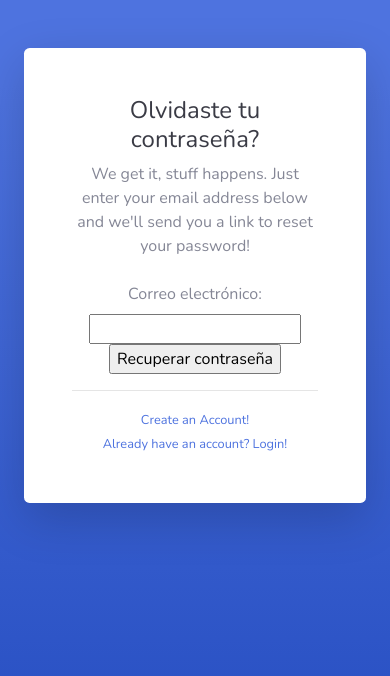
After one commit to moisesd18r19/Gold_Glamping_estesi, a Django app: page /forgot-password/ in a window 390 px wide. The commit adds this page. Shown: the top 676 px of the page. Run offline with Django 5.2, Linux system fonts and the light colour scheme; some libraries are stand-ins or nearby versions.

Commit message:
password new

```diff
--- a/Glamping_Gold/Glamping_Gold/urls.py
+++ b/Glamping_Gold/Glamping_Gold/urls.py
@@ -19,7 +19,8 @@ urlpatterns = [
     path('logout/', views.logout, name='logout'),
     path('register/', views.register, name='register'),
     path('Pdfview/<int:pk>/', Pdfview.as_view(), name='Pdfview'),
-
+    path('forgot-password/', views.recover_password, name='forgot-password'),
+    path('recuperar-contraseña/', views.recuperar_contraseña, name='recuperar_contraseña'),
 
 
 
--- a/Glamping_Gold/Glamping_Gold/views.py
+++ b/Glamping_Gold/Glamping_Gold/views.py
@@ -3,6 +3,7 @@ from django.contrib.auth import authenticate, login as auth_login, logout as aut
 from django.contrib.auth.models import User
 from django.urls import reverse_lazy
 from cabañas.models import Cabaña
+from pagos.models import Pago
 from Glamping_Gold.forms import RegisterForm
 from cliente.models import Cliente
 from django.contrib.auth.models import Group
@@ -13,6 +14,20 @@ from reservas_cabañas.models import Reserva_cabaña
 from reservas_servicios.models import Reserva_servicio
 from django.template.loader import render_to_string
 from io import BytesIO
+from django.views.generic import ListView
+from django.http import JsonResponse
+import smtplib
+from email.mime.multipart import MIMEMultipart
+from django.core.mail import EmailMessage
+from email.mime.text import MIMEText
+import random
+import string
+from django.contrib.auth.models import User
+from django.http import HttpResponse
+
+from django.contrib.auth.hashers import make_password
+from django.core.mail import EmailMessage
+from django.contrib.auth.models import User
 
 import os
 from django.conf import settings
@@ -30,6 +45,8 @@ def login(request):
 
 def register(request):
     return render (request, 'register.html')
+
+
 
 def landing(request):
     cabañas_lan = Cabaña.objects.filter(status=True)
@@ -110,3 +127,55 @@ class Pdfview(View):
 
         # En caso de excepción o si la reserva no existe, devolver una respuesta vacía con un código de estado 404
         return HttpResponse(status=404)
+
+
+import smtplib
+from email.mime.multipart import MIMEMultipart
+from email.mime.text import MIMEText
+import random
+import string
+
+def generar_contraseña():
+    caracteres = string.ascii_letters + string.digits
+    longitud = 10
+    return ''.join(random.choice(caracteres) for i in range(longitud))
+
+def enviar_correo(destinatario, contraseña):
+    # Configuración del servidor SMTP
+    smtp_server = 'smtp.gmail.com'
+    puerto = 587
+    remitente = 'moises321call@gmail.com'
+    contraseña_smtp = 'dzib npka pffw vmbl'
+
+    # Crear el mensaje
+    mensaje = MIMEMultipart()
+    mensaje['From'] = remitente
+    mensaje['To'] = destinatario
+    mensaje['Subject'] = 'Recuperación de contraseña'
+
+    cuerpo = f'Tu nueva contraseña es: {contraseña}'
+    mensaje.attach(MIMEText(cuerpo, 'plain', 'utf-8'))
+
+    # Iniciar sesión en el servidor SMTP
+    servidor = smtplib.SMTP(smtp_server, puerto)
+    servidor.starttls()
+    servidor.login(remitente, contraseña_smtp)
+
+    # Enviar el correo electrónico
+    servidor.send_message(mensaje)
+
+    # Cerrar la conexión
+    servidor.quit()
+
+# Función principal
+def recuperar_contraseña(email):
+    correo_destino = email
+    nueva_contraseña = generar_contraseña()
+    enviar_correo(correo_destino, nueva_contraseña)
+
+def recover_password(request):
+    if request.method == 'POST':
+        email = request.POST['email']
+        """ Cosultar el usuario por el correo  y cambiar la contraseña encriptada"""
+        recuperar_contraseña(email)
+    return render(request, 'forgot-password.html')
--- a/Glamping_Gold/servicios/views.py
+++ b/Glamping_Gold/servicios/views.py
@@ -30,7 +30,7 @@ def detail_servicio(request, servicio_id):
 def delete_servicio(request, servicio_id):
     servicio = Servicio.objects.get(pk=servicio_id)
     try:
-        servicios.delete()
+        servicio.delete()
         messages.success(request, 'Servicio eliminado correctamente.')
     except:
 
--- /dev/null
+++ b/Glamping_Gold/templates/forgot-password.html
@@ -0,0 +1,87 @@
+<!DOCTYPE html>
+<html lang="en">
+
+<head>
+
+    <meta charset="utf-8">
+    <meta http-equiv="X-UA-Compatible" content="IE=edge">
+    <meta name="viewport" content="width=device-width, initial-scale=1, shrink-to-fit=no">
+    <meta name="description" content="">
+    <meta name="author" content="">
+
+    <title>SB Admin 2 - Forgot Password</title>
+
+    <!-- Custom fonts for this template-->
+    <link href="vendor/fontawesome-free/css/all.min.css" rel="stylesheet" type="text/css">
+    <link
+        href="https://fonts.googleapis.com/css?family=Nunito:200,200i,300,300i,400,400i,600,600i,700,700i,800,800i,900,900i"
+        rel="stylesheet">
+
+    <!-- Custom styles for this template-->
+    <link href="../static/css/sb-admin-2.min.css" rel="stylesheet">
+
+</head>
+
+<body class="bg-gradient-primary">
+
+    <div class="container">
+
+        <!-- Outer Row -->
+        <div class="row justify-content-center">
+
+            <div class="col-xl-10 col-lg-12 col-md-9">
+
+                <div class="card o-hidden border-0 shadow-lg my-5">
+                    <div class="card-body p-0">
+                        <!-- Nested Row within Card Body -->
+                        <div class="row">
+                            <div class="col-lg-6 d-none d-lg-block bg-password-image"></div>
+                            <div class="col-lg-6">
+                                <div class="p-5">
+                                    <div class="text-center">
+                                        <h1 class="h4 text-gray-900 mb-2">Olvidaste tu contraseña?</h1>
+                                        <p class="mb-4">We get it, stuff happens. Just enter your email address below
+                                            and we'll send you a link to reset your password!</p>
+
+
+                                      <form  method="post" style="margin: 5px;">
+                                        {% csrf_token %}
+                                       <div>
+                                         <label for="email">Correo electrónico:</label><br>
+                                         <input type="email" id="email" name="email"><br>
+                                         <input type="submit" value="Recuperar contraseña">
+                                       </div>
+                                    </form>
+
+                                    <hr>
+                                    <div class="text-center">
+                                        <a class="small" href="register.html">Create an Account!</a>
+                                    </div>
+                                    <div class="text-center">
+                                        <a class="small" href="login.html">Already have an account? Login!</a>
+                                    </div>
+                                </div>
+                            </div>
+                        </div>
+                    </div>
+                </div>
+
+            </div>
+
+        </div>
+
+    </div>
+
+    <!-- Bootstrap core JavaScript-->
+    <script src="vendor/jquery/jquery.min.js"></script>
+    <script src="vendor/bootstrap/js/bootstrap.bundle.min.js"></script>
+
+    <!-- Core plugin JavaScript-->
+    <script src="vendor/jquery-easing/jquery.easing.min.js"></script>
+
+    <!-- Custom scripts for all pages-->
+    <script src="js/sb-admin-2.min.js"></script>
+
+</body>
+
+</html>
--- a/Glamping_Gold/templates/pagos/index.html
+++ b/Glamping_Gold/templates/pagos/index.html
@@ -32,6 +32,7 @@
                     <td>{{ pago.metodo_pago }}</td>
                     <td>{{ pago.valor }}</td>
                     <td>{{ pago.reservas }}</td>
+                    <td>{{ pago.estado}}</td>
                     <!-- Toggle Switch button -->
                     <td>
                         <form action="{% url 'pago_status' pago.id %}" method="POST">
--- a/Glamping_Gold/templates/reservas/index.html
+++ b/Glamping_Gold/templates/reservas/index.html
@@ -35,7 +35,7 @@
                         <td>{{ reserva.fecha_reserva|date:"d/m/Y" }}</td>
                         <td>{{ reserva.cliente.documento}}</td>
                         <td>{{ reserva.cliente}}</td>
-                        <td>{{ reserva.valor }}</td>
+                        <td>{{ reserva.precio }}</td>
                         <td>{{ reserva.estado }}</td>
                         <td>
                             <a href="{% url 'detail_reserva' reserva.id %}" class="btn btn-info btn-circle btn-sm">
```
Also changed, not shown: Glamping_Gold/templates/pagos/form.html (+4 -4 lines), Glamping_Gold/db.sqlite3, Glamping_Gold/static/images_servicio/IMG-20240220-WA0030-removebg-preview.png (added).
